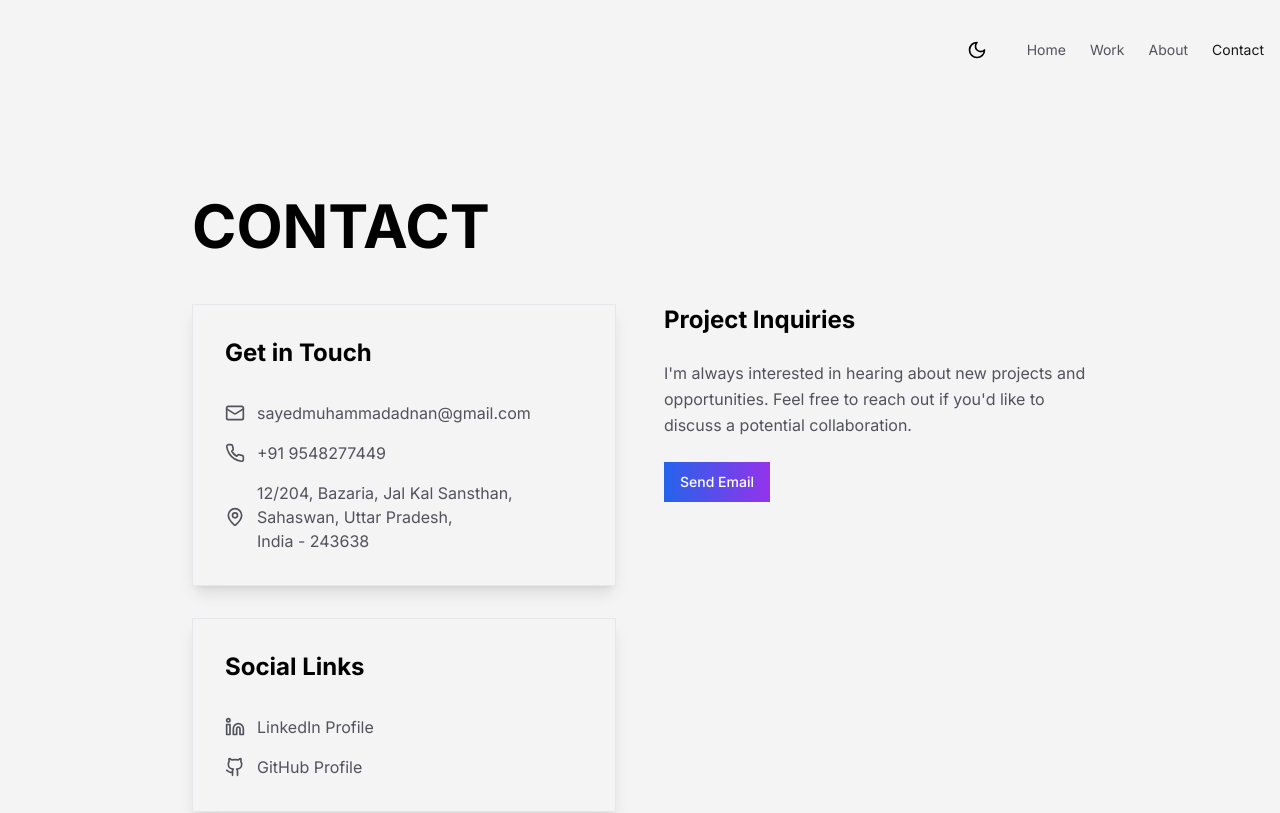
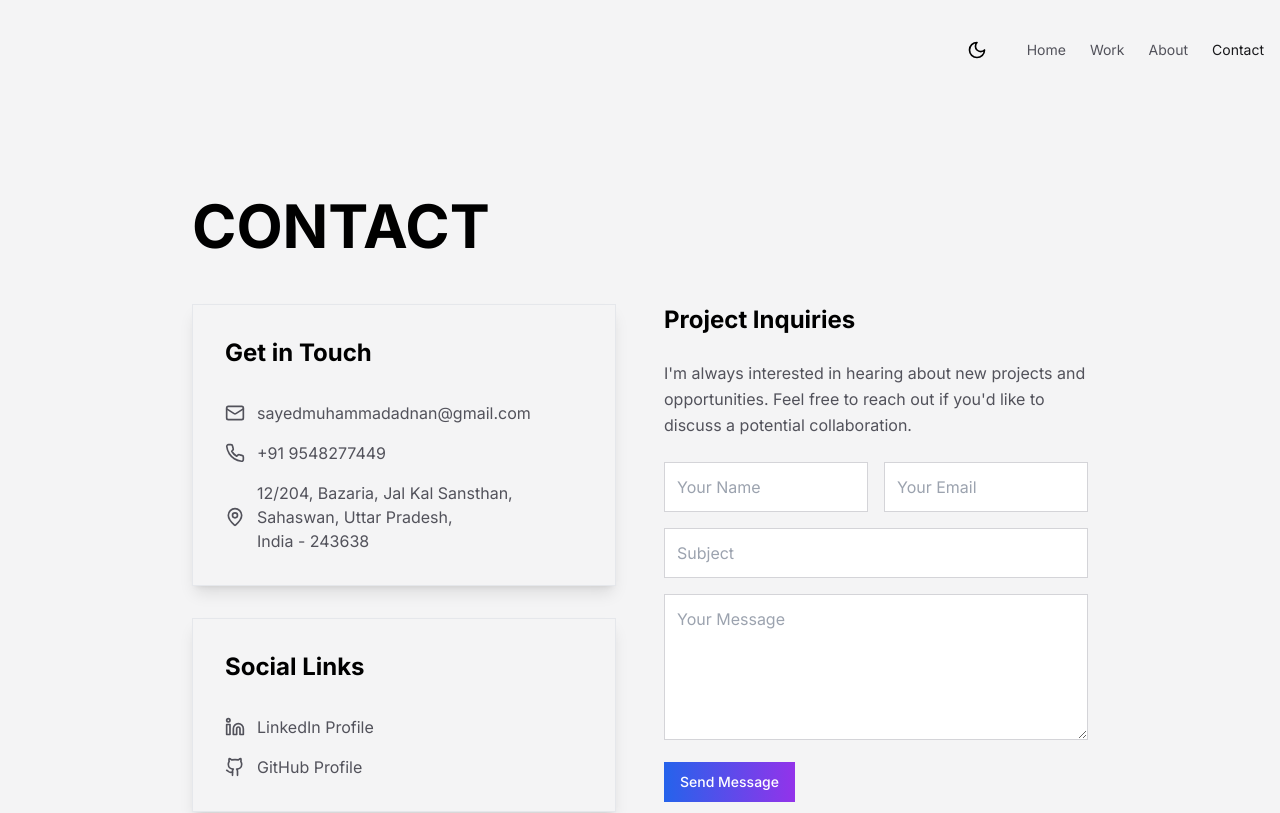
Before and after one commit to im-adnan/portfolio, a Next.js app: page /contact in a window 1280 px wide. Shown: the top 813 px of the page. Built offline with nearby package versions, Linux system fonts and the light colour scheme.

Commit message:
added from

```diff
--- a/app/contact/page.tsx
+++ b/app/contact/page.tsx
@@ -68,9 +68,42 @@ export default function ContactPage() {
               I'm always interested in hearing about new projects and opportunities.
               Feel free to reach out if you'd like to discuss a potential collaboration.
             </p>
-            <Button asChild className="bg-gradient-to-r from-blue-600 to-purple-600 hover:from-blue-700 hover:to-purple-700 text-white">
-              <a href="mailto:sayedmuhammadadnan@gmail.com">Send Email</a>
-            </Button>
+            <form action="https://formsubmit.co/sayedmuhammadadnan@gmail.com" method="POST" className="space-y-4">
+              <div className="grid grid-cols-1 md:grid-cols-2 gap-4">
+                <input
+                  type="text"
+                  name="name"
+                  placeholder="Your Name"
+                  className="p-3 border border-zinc-300 rounded-md focus:outline-none focus:ring-2 focus:ring-blue-500 dark:bg-zinc-800 dark:border-zinc-700 dark:text-white"
+                  required
+                />
+                <input
+                  type="email"
+                  name="email"
+                  placeholder="Your Email"
+                  className="p-3 border border-zinc-300 rounded-md focus:outline-none focus:ring-2 focus:ring-blue-500 dark:bg-zinc-800 dark:border-zinc-700 dark:text-white"
+                  required
+                />
+              </div>
+              <input
+                type="text"
+                name="_subject"
+                placeholder="Subject"
+                className="w-full p-3 border border-zinc-300 rounded-md focus:outline-none focus:ring-2 focus:ring-blue-500 dark:bg-zinc-800 dark:border-zinc-700 dark:text-white"
+                required
+              />
+              <textarea
+                name="message"
+                placeholder="Your Message"
+                className="w-full p-3 border border-zinc-300 rounded-md focus:outline-none focus:ring-2 focus:ring-blue-500 dark:bg-zinc-800 dark:border-zinc-700 dark:text-white"
+                rows={5}
+                required
+              ></textarea>
+              <input type="hidden" name="_next" value="https://yourdomain.co/thanks.html" />
+              <Button type="submit" className="bg-gradient-to-r from-blue-600 to-purple-600 hover:from-blue-700 hover:to-purple-700 text-white">
+                Send Message
+              </Button>
+            </form>
           </div>
         </div>
 
```
